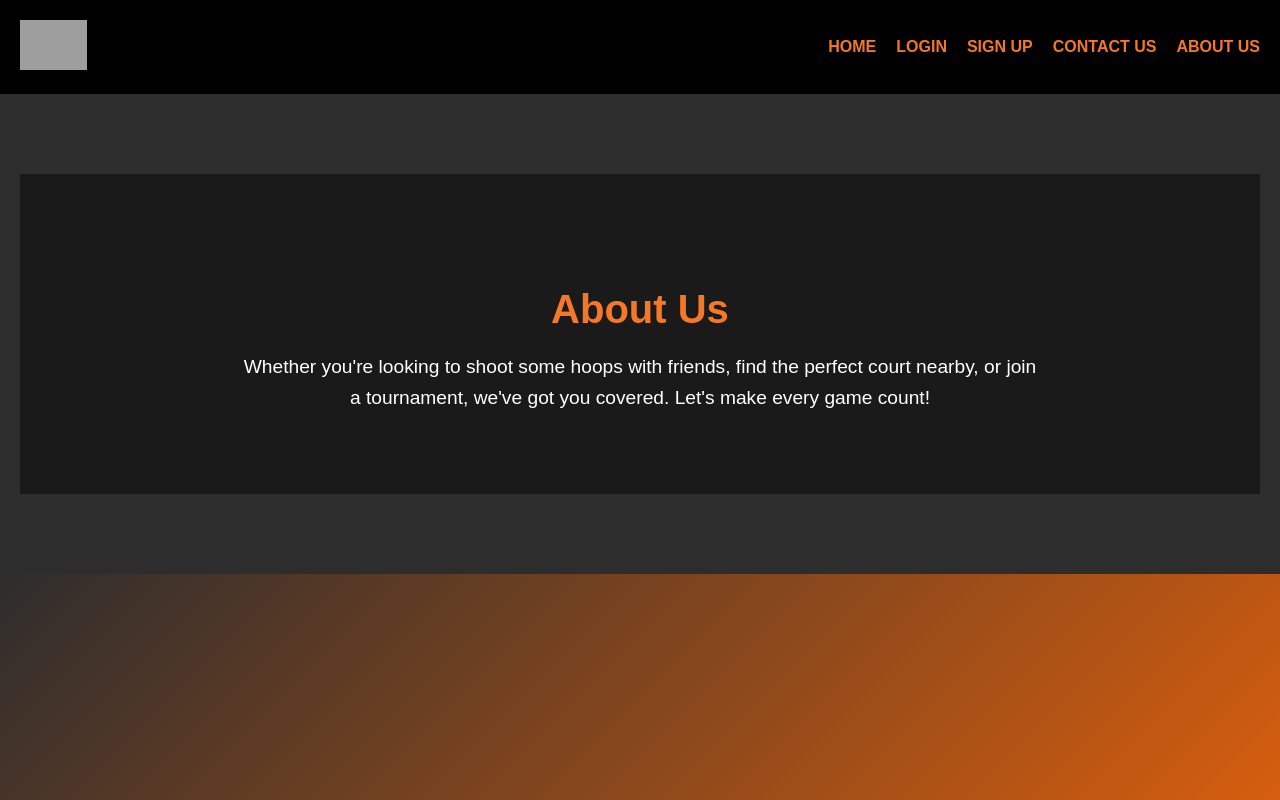
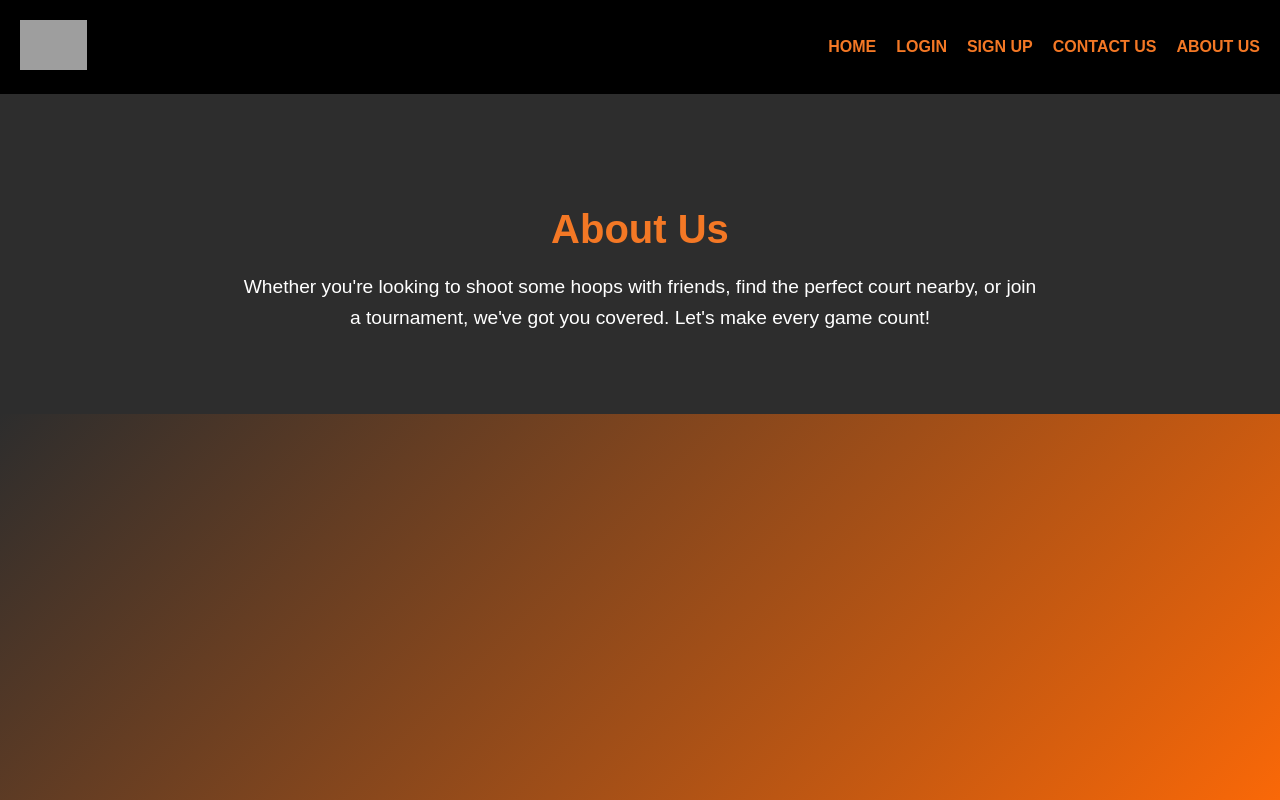
Before and after one commit to fabio-pecora/ball-up, a React (Create React App) app: page /about-us in a window 1280 px wide. Built offline with nearby package versions, Linux system fonts and the light colour scheme; grey boxes are pictures that could not be loaded.

Commit message:
better title

```diff
--- a/src/HomePage.css
+++ b/src/HomePage.css
@@ -1,3 +1,4 @@
+@import url('https://fonts.googleapis.com/css2?family=Bebas+Neue&display=swap');
 /* Overall Background */
 body {
 
@@ -41,28 +42,6 @@ body {
     background-color: #ff6a00;
   }
 
-  /* About Us Section */
-  .about-us {
-    background: #1a1a1a;
-    color: white;
-    padding: 80px 20px;
-    text-align: center;
-  }
-
-  .about-us h2 {
-    font-size: 2rem;
-    margin-bottom: 20px;
-    color: #f47825;
-  }
-
-  .about-us p {
-    font-size: 1.1rem;
-    line-height: 1.6;
-    max-width: 800px;
-    margin: 0 auto;
-  }
-
-  /* Search Courts Section */
   .search-courts {
     background: #2d2d2d;
     padding: 80px 20px;
@@ -137,3 +116,14 @@ body {
     margin: 0;
     font-size: 1rem;
   }
+
+.hero h1 {
+    font-family: 'Bebas Neue', sans-serif;
+    font-size: 5rem;
+    text-transform: uppercase;
+    background: linear-gradient(90deg, #ff8800, #ff4400); /* Orange gradient */
+    -webkit-background-clip: text;
+    -webkit-text-fill-color: transparent;
+    text-shadow: 4px 4px 10px rgba(0, 0, 0, 0.5);
+    letter-spacing: 10px;
+}
```
